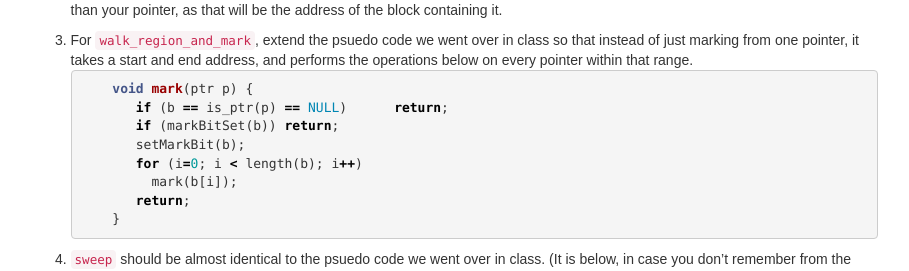
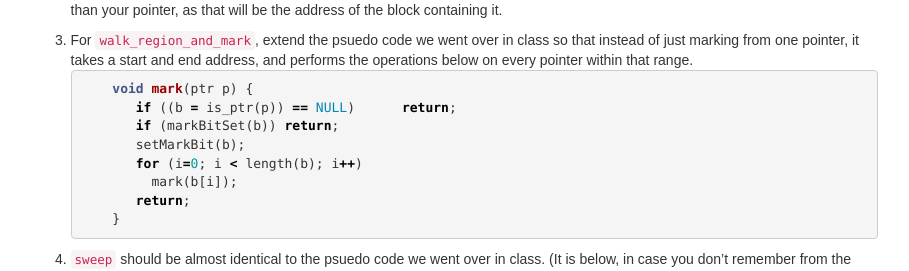
Before and after one commit to csatuic/cs361-website-old, a Jekyll site: the page built from _labs/lab9.md, in a window 1280 px wide and 900 px high, scrolled down 3165 px. Shown: the part 160-431 px from the top of the window, without its empty margins (332-1241 px from the left). Built offline with Jekyll 4.4.1, drawn with Linux system fonts in a browser that asks for light colours; some web fonts are replaced.

Commit message:
fix code sample

````diff
--- a/_labs/lab9.md
+++ b/_labs/lab9.md
@@ -207,7 +207,7 @@ You can find your pairings for the lab in [this sheet]({{page.pairings}}). Pleas
     pointer within that range.
 ```c
         void mark(ptr p) {
-           if (b == is_ptr(p) == NULL)      return;
+           if ((b = is_ptr(p)) == NULL)      return;
            if (markBitSet(b)) return;
            setMarkBit(b);
            for (i=0; i < length(b); i++)
````
